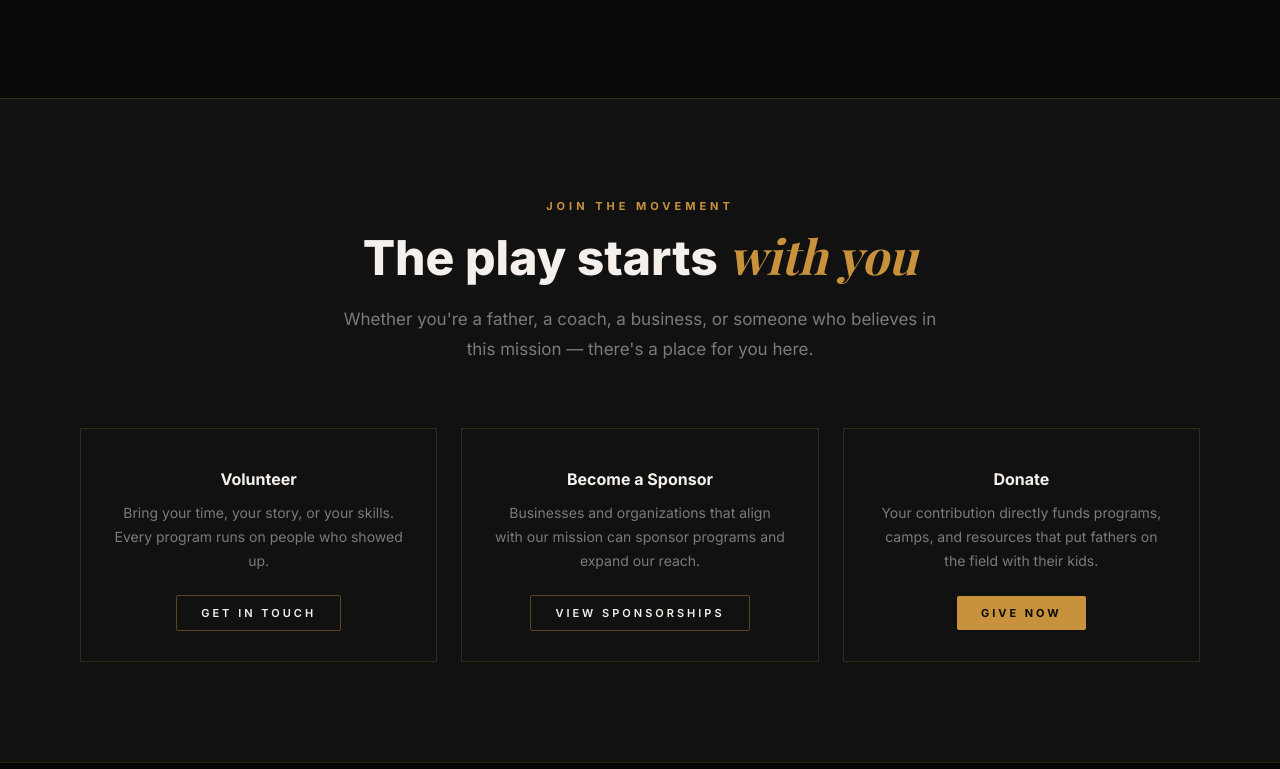
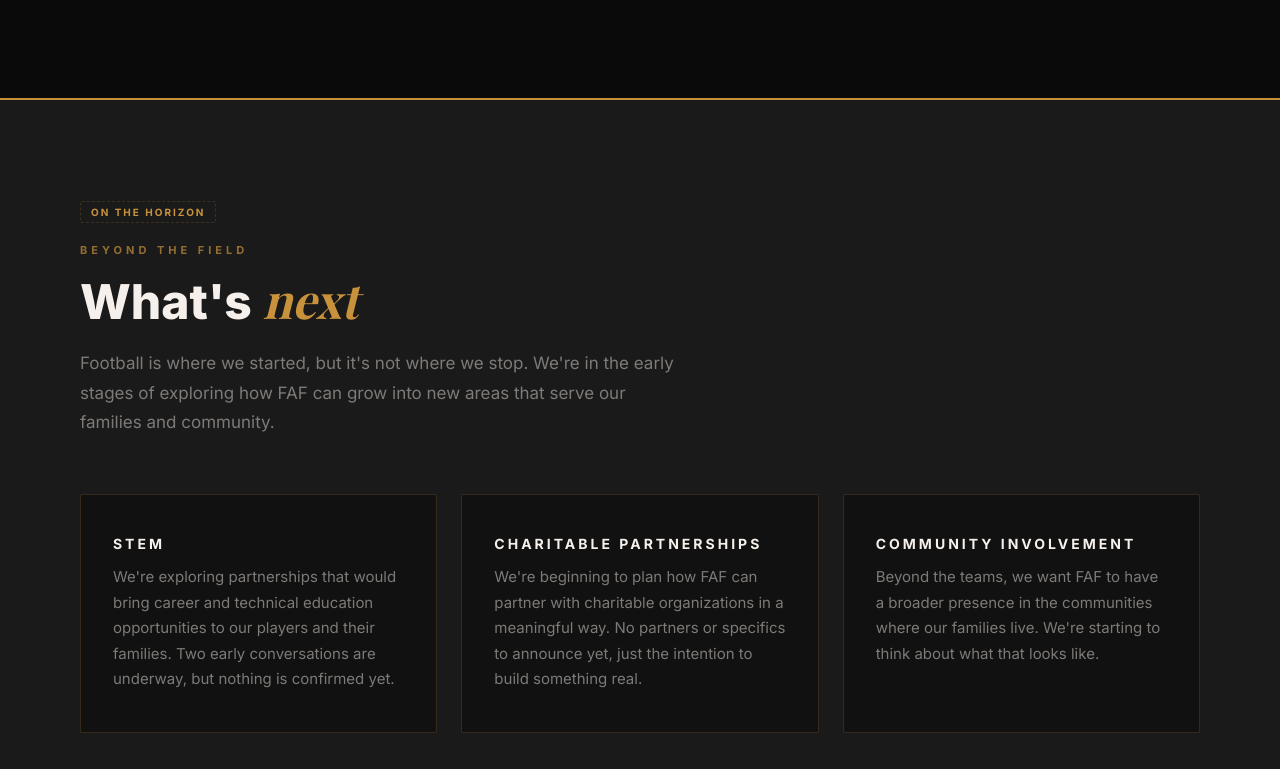
Before and after one commit to imjustfloyd85/faf-site, a plain HTML site: page index.html in a window 1280 px wide. Shown: the part 4991-5760 px from the top of the page. Drawn offline with nearby package versions, Linux system fonts and the light colour scheme; a web font is replaced by a local one.

Commit message:
Add 'Beyond the Field' aspirational section to homepage (Story #1263)
New section between Programs and Get Involved showing FAF's early-stage
growth plans (STEM, charitable partnerships, community involvement).
Uses forward-looking language throughout since none of this is active yet.
Visually distinct from Programs via darker background and gold top border.

Co-Authored-By: Claude Opus 4.6 <noreply@anthropic.com>

```diff
--- a/index.html
+++ b/index.html
@@ -507,6 +507,59 @@
         padding: 4px 10px;
         border-radius: 2px;
         margin-bottom: 16px;
+      }
+
+      /* ── HORIZON (Beyond the Field) ── */
+      .horizon {
+        background: var(--dark-3);
+        border-top: 2px solid var(--gold);
+        border-bottom: 1px solid var(--border);
+      }
+
+      .horizon .section-label {
+        opacity: 0.7;
+      }
+
+      .horizon-tag {
+        display: inline-block;
+        font-size: 10px;
+        font-weight: 700;
+        letter-spacing: 2px;
+        text-transform: uppercase;
+        color: var(--gold);
+        border: 1px dashed var(--border);
+        padding: 4px 10px;
+        border-radius: 2px;
+        margin-bottom: 20px;
+      }
+
+      .horizon-grid {
+        display: grid;
+        grid-template-columns: repeat(3, 1fr);
+        gap: 24px;
+        margin-top: 56px;
+      }
+
+      .horizon-card {
+        background: var(--dark-2);
+        border: 1px solid var(--border);
+        padding: 40px 32px;
+        border-radius: 2px;
+      }
+
+      .horizon-card h3 {
+        font-size: 14px;
+        font-weight: 700;
+        letter-spacing: 3px;
+        text-transform: uppercase;
+        color: var(--warm);
+        margin-bottom: 12px;
+      }
+
+      .horizon-card p {
+        font-size: 15px;
+        line-height: 1.7;
+        color: var(--muted);
       }
 
       /* ── TEAMS ── */
@@ -746,6 +799,9 @@
           grid-template-columns: 1fr;
         }
         .involved-grid {
+          grid-template-columns: 1fr;
+        }
+        .horizon-grid {
           grid-template-columns: 1fr;
         }
       }
@@ -1675,6 +1731,46 @@
       </div>
     </section>
 
+    <!-- BEYOND THE FIELD -->
+    <section class="horizon" id="horizon">
+      <div class="container">
+        <span class="horizon-tag">On the Horizon</span>
+        <p class="section-label">Beyond the Field</p>
+        <h2 class="section-title">What's <em>next</em></h2>
+        <p class="section-body">
+          Football is where we started, but it's not where we stop. We're in the
+          early stages of exploring how FAF can grow into new areas that serve
+          our families and community.
+        </p>
+        <div class="horizon-grid">
+          <div class="horizon-card">
+            <h3>STEM</h3>
+            <p>
+              We're exploring partnerships that would bring career and technical
+              education opportunities to our players and their families. Two
+              early conversations are underway, but nothing is confirmed yet.
+            </p>
+          </div>
+          <div class="horizon-card">
+            <h3>Charitable Partnerships</h3>
+            <p>
+              We're beginning to plan how FAF can partner with charitable
+              organizations in a meaningful way. No partners or specifics to
+              announce yet, just the intention to build something real.
+            </p>
+          </div>
+          <div class="horizon-card">
+            <h3>Community Involvement</h3>
+            <p>
+              Beyond the teams, we want FAF to have a broader presence in the
+              communities where our families live. We're starting to think about
+              what that looks like.
+            </p>
+          </div>
+        </div>
+      </div>
+    </section>
+
     <!-- GET INVOLVED -->
     <section class="involved" id="involved">
       <div class="container">
```
